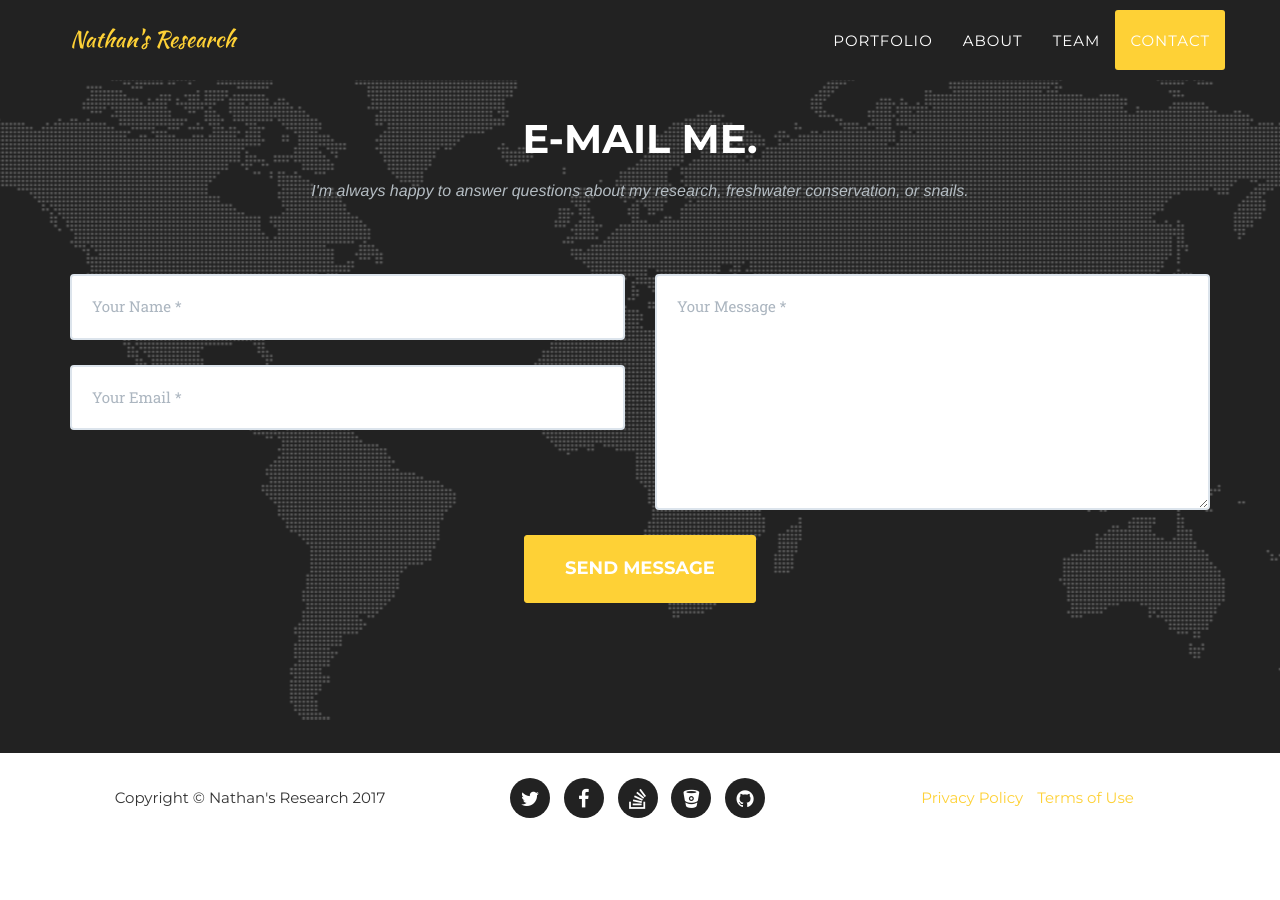
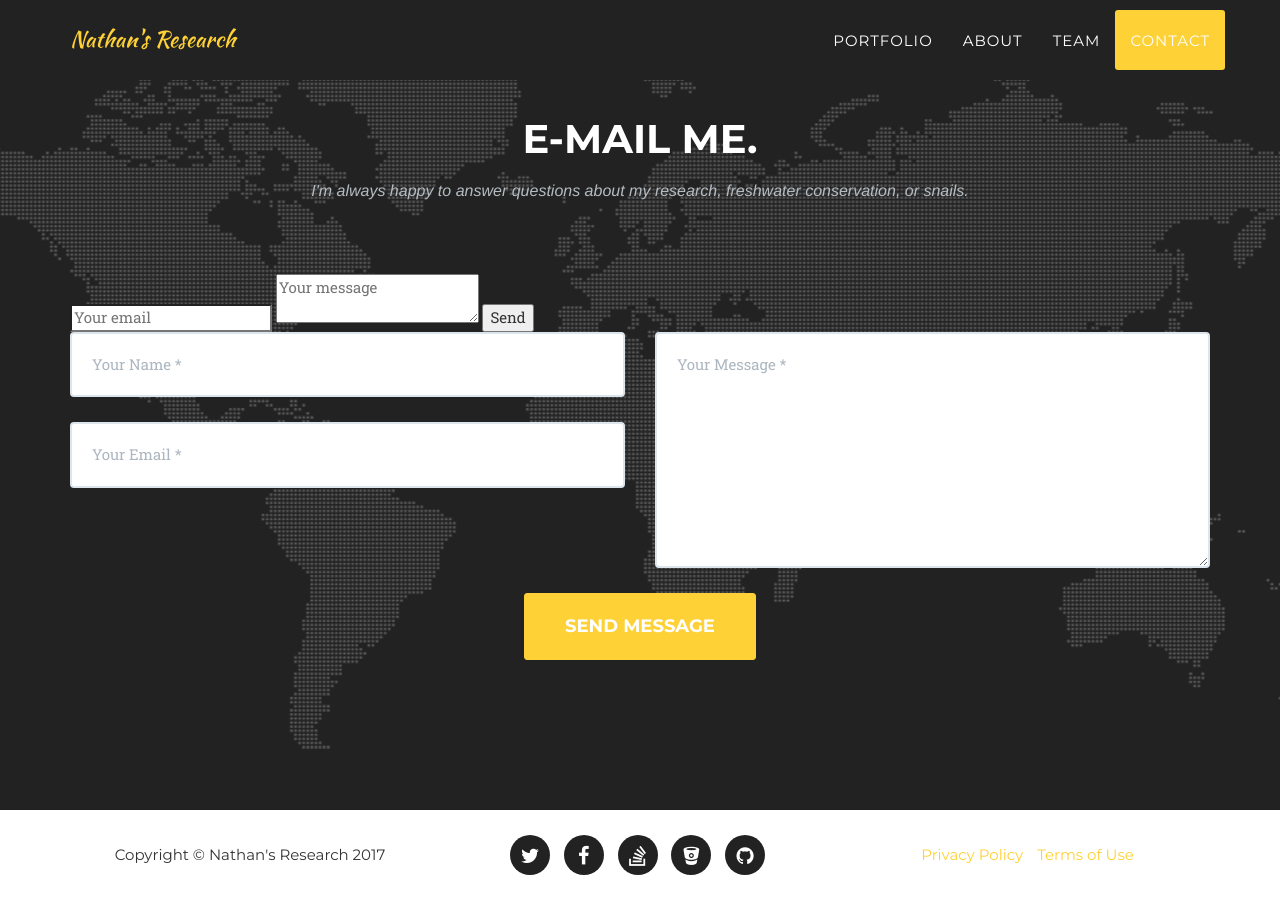
Before and after one commit to NathanWhelan/nathanwhelan.github.io, a Jekyll site: the page built from index.html, in a window 1280 px wide and 900 px high, scrolled down 5174 px. Built offline with Jekyll 4.4.1, drawn with Linux system fonts in a browser that asks for light colours; some web fonts are replaced; before the commit the page ends 6017 px from its top, so only the background shows below that.

Commit message:
Update contact.html

```diff
--- a/_includes/contact.html
+++ b/_includes/contact.html
@@ -6,6 +6,11 @@
                     <h3 class="section-subheading text-muted">I'm always happy to answer questions about my research, freshwater conservation, or snails.</h3>
                 </div>
             </div>
+            <form method="POST" action="http://formspree.io/nathan.whelan@gmail.com">
+  <input type="email" name="email" placeholder="Your email">
+  <textarea name="message" placeholder="Your message"></textarea>
+  <button type="submit">Send</button>
+</form>
             <div class="row">
                 <div class="col-lg-12">
                     <form name="sentMessage" id="contactForm" novalidate>
```
